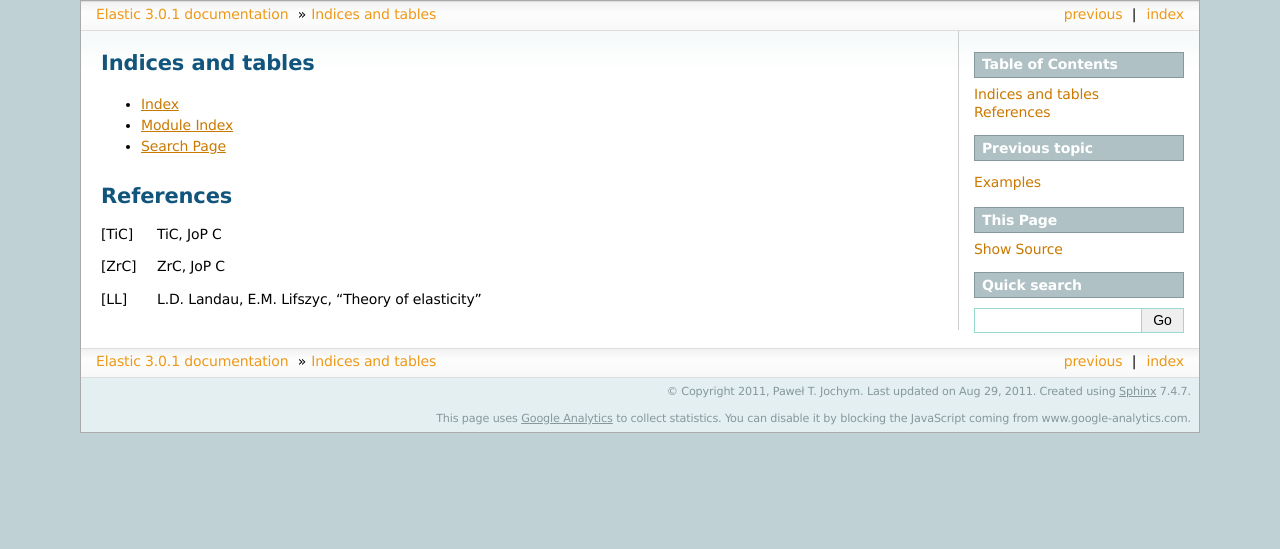
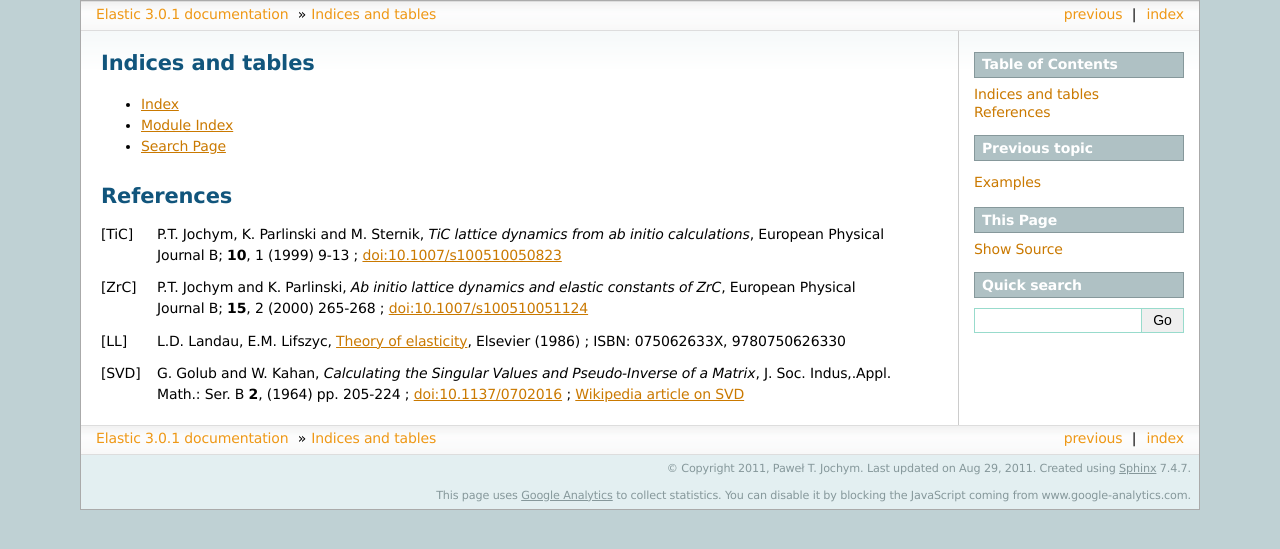
Before and after one commit to jochym/Elastic, a Sphinx documentation site: the page built from doc/source/endmatter.rst, in a window 1280 px wide. Shown: the top 549 px of the page. Built offline with Sphinx 7.4.7, drawn with Linux system fonts in a browser that asks for light colours; comment, search, counter and statistics services are not loaded.

```diff
--- a/doc/source/conf.py
+++ b/doc/source/conf.py
@@ -118,7 +118,7 @@ jsmath_path = 'jsmath/easy/load.js'
 # The name of an image file (within the static path) to use as favicon of the
 # docs.  This file should be a Windows icon file (.ico) being 16x16 or 32x32
 # pixels large.
-#html_favicon = None
+html_favicon = "favicon.ico"
 
 # Add any paths that contain custom static files (such as style sheets) here,
 # relative to this directory. They are copied after the builtin static files,
--- a/doc/source/endmatter.rst
+++ b/doc/source/endmatter.rst
@@ -9,6 +9,17 @@ Indices and tables
 
 References
 ----------
-.. [TiC] TiC, JoP C
-.. [ZrC] ZrC, JoP C
-.. [LL] L.D. Landau, E.M. Lifszyc, "Theory of elasticity"
+.. [TiC] P.T. Jochym, K. Parlinski and M. Sternik,
+        *TiC lattice dynamics from ab initio calculations*,
+        European Physical Journal B; **10**, 1 (1999) 9-13 ;
+        `doi:10.1007/s100510050823 <http://dx.doi.org/10.1007/s100510050823>`_
+.. [ZrC] P.T. Jochym and K. Parlinski,
+        *Ab initio lattice dynamics and elastic constants of ZrC*,
+        European Physical Journal B; **15**, 2 (2000) 265-268 ;
+        `doi:10.1007/s100510051124 <http://dx.doi.org/10.1007/s100510051124>`_
+.. [LL] L.D. Landau, E.M. Lifszyc, `Theory of elasticity <http://books.google.com/books?id=tpY-VkwCkAIC>`_, Elsevier (1986) ; ISBN: 075062633X, 9780750626330
+.. [SVD] G. Golub and W. Kahan,
+        *Calculating the Singular Values and Pseudo-Inverse of a Matrix*,
+        J. Soc. Indus,.Appl. Math.: Ser. B **2**, (1964) pp. 205-224 ;
+        `doi:10.1137/0702016 <http://dx.doi.org/10.1137/0702016>`_ ;
+        `Wikipedia article on SVD <http://en.wikipedia.org/wiki/Singular_value_decomposition>`_
```
Also changed, not shown: doc/source/intro.rst (+17 -16 lines), doc/source/modules.rst (+4 -21 lines), elastic.py (+26 -13 lines), parcalc.py (+18 -4 lines).
